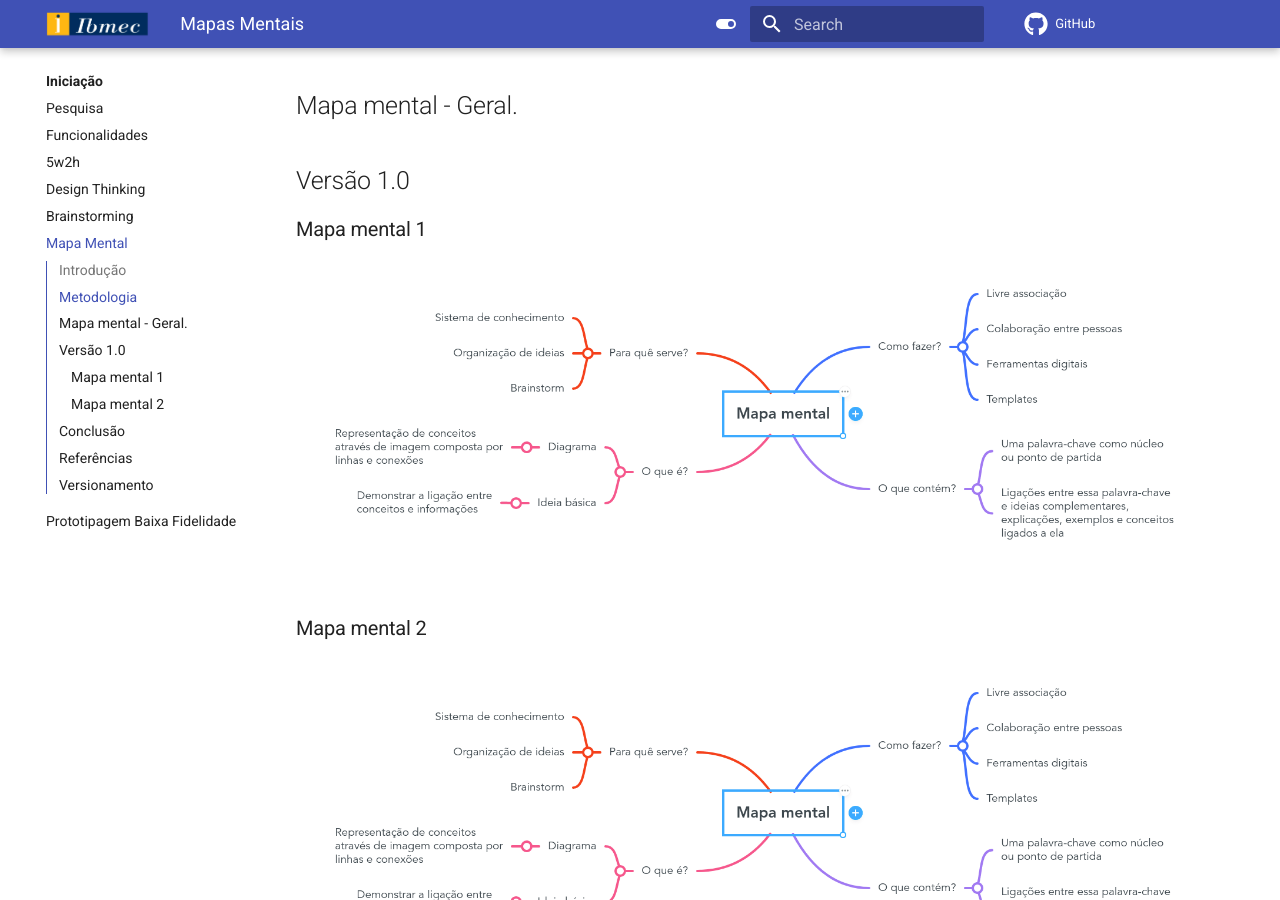
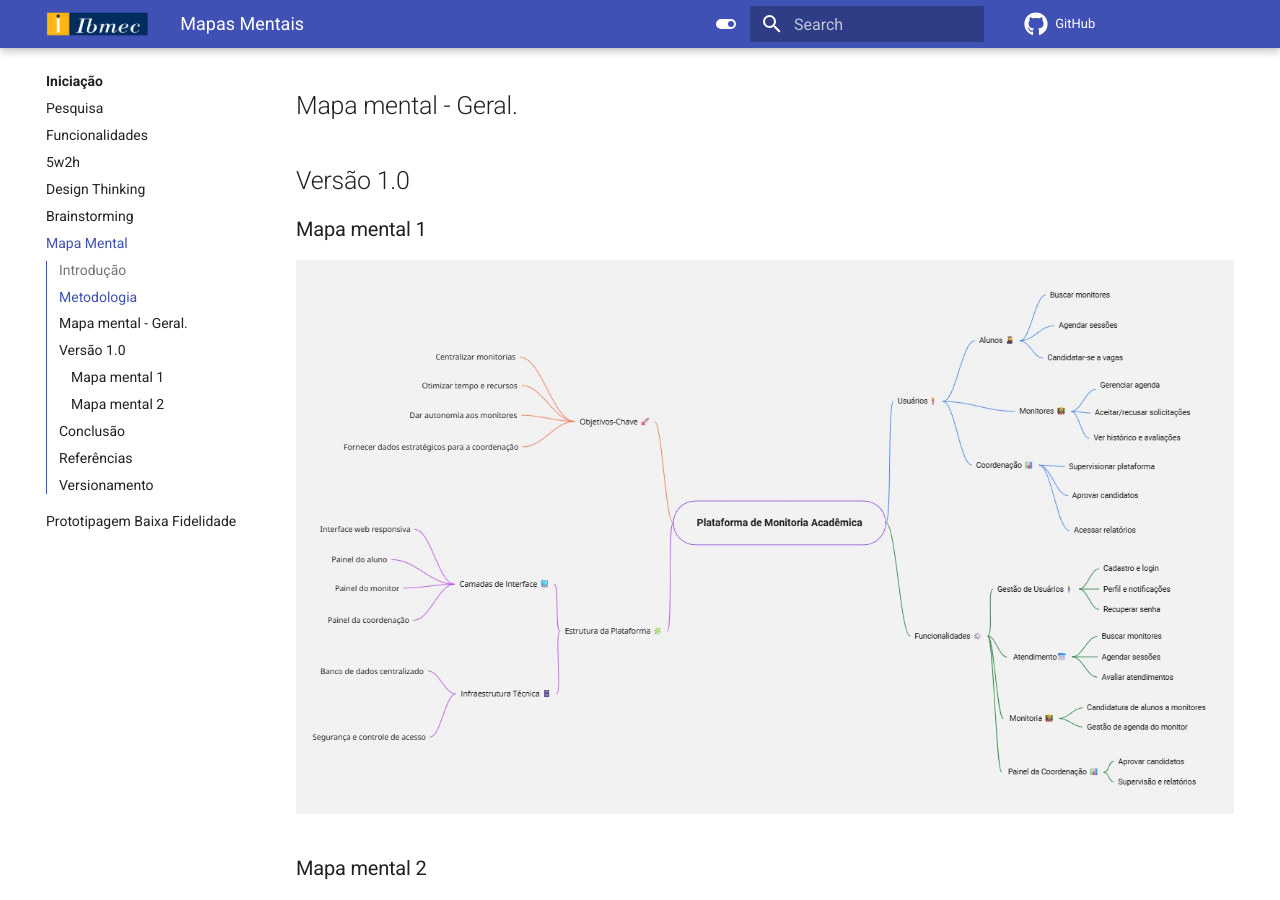
Before and after one commit to Projetos-de-Extensao/PBE_25.2_8003_II, an MkDocs documentation site: the page built from docs/Iniciacao/mapa_mental.md, in a window 1280 px wide and 900 px high, scrolled down 490 px. Built offline with MkDocs 1.6.1 and Material for MkDocs 9.7.7, drawn with Linux system fonts in a browser that asks for light colours; comment, search, counter and statistics services are not loaded.

Commit message:
Mapa mental

```diff
--- a/docs/Iniciacao/mapa_mental.md
+++ b/docs/Iniciacao/mapa_mental.md
@@ -21,7 +21,8 @@ Foi levantado um ponto importante sobre o app e, assim, foi produzido o mapa men
 
 ### Mapa mental 1
 
-[![Mapa mental Entrevista](../assets/Mapas_Mentais/image.png)](../assets/Mapas_Mentais/image.png)
+[![Mapa Mental da Plataforma](../assets/Mapas_Mentais/Mapa%20Mental.jpg)](../assets/Mapas_Mentais/Mapa%20Mental.jpg)
+
 
 
 ### Mapa mental 2
```
Also changed, not shown: docs/assets/Mapas_Mentais/Mapa Mental.jpg (added).
